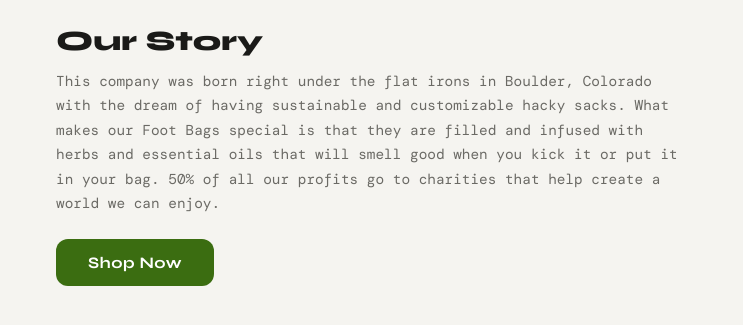
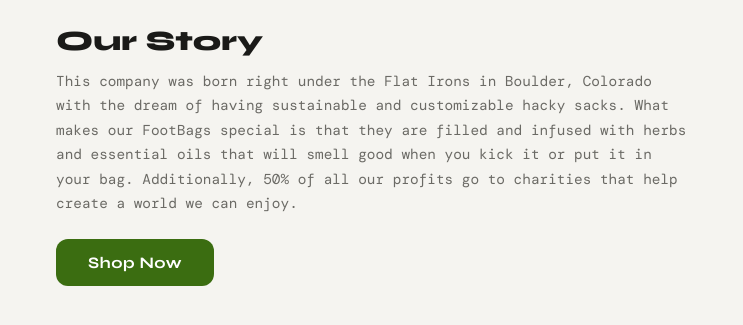
Before and after one commit to sackslinger/footbag-factory, a website: page index.html in a window 1280 px wide. Shown: the part 617-942 px from the top of the page, without its empty margins (268-1011 px from the left). Drawn offline with nearby package versions, Linux system fonts and the light colour scheme; a script that the page names is missing.

```diff
--- a/index.html
+++ b/index.html
@@ -272,7 +272,7 @@
     <div class="home-content">
       <h2>Our Story</h2>
       <p>
-        This company was born right under the flat irons in Boulder, Colorado with the dream of having sustainable and customizable hacky sacks. What makes our Foot Bags special is that they are filled and infused with herbs and essential oils that will smell good when you kick it or put it in your bag. 50% of all our profits go to charities that help create a world we can enjoy.
+        This company was born right under the Flat Irons in Boulder, Colorado with the dream of having sustainable and customizable hacky sacks. What makes our FootBags special is that they are filled and infused with herbs and essential oils that will smell good when you kick it or put it in your bag. Additionally, 50% of all our profits go to charities that help create a world we can enjoy.
       </p>
       <button class="btn-shop-now" onclick="showTab('customize')">Shop Now</button>
     </div>
```
